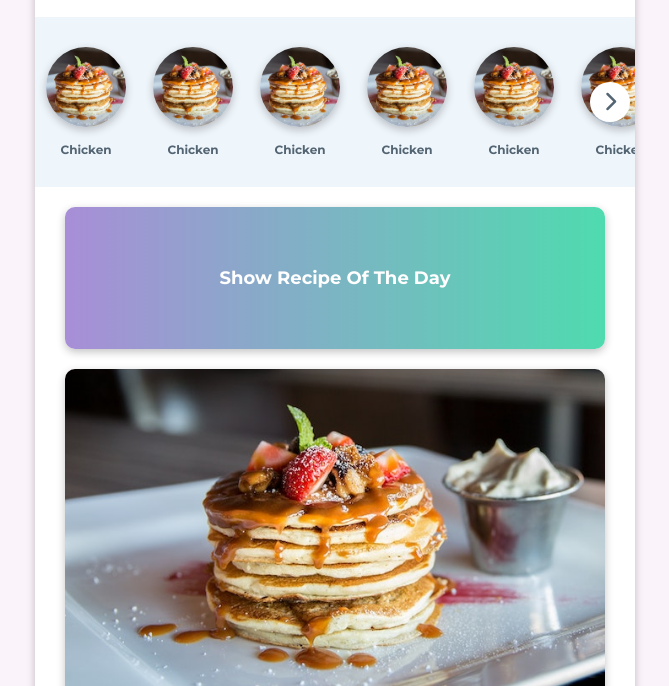
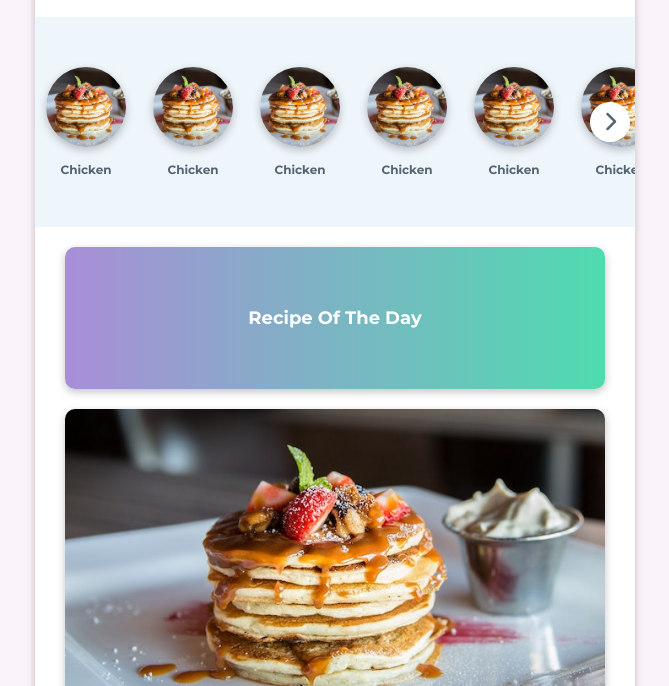
Before and after one commit to zilva149/js-recipes-app, a website: page public/index.html in a window 1280 px wide. Shown: the part 114-800 px from the top of the page, without its empty margins (305-974 px from the left). Drawn offline with Linux system fonts and the light colour scheme.

Commit message:
refactored favorite section

```diff
--- a/public/assets/css/app.css
+++ b/public/assets/css/app.css
@@ -162,23 +162,27 @@ img {
 .fav-section {
   position: relative;
   padding: 3rem 0;
+  background-color: #eef5fb;
+}
+
+.fav-section .container {
+  width: 100%;
   display: grid;
   grid-auto-flow: column;
   grid-auto-columns: 29%;
   gap: 0.5rem;
   overflow-x: auto;
   overscroll-behavior-inline: contain;
-  background-color: #eef5fb;
 }
 
 @media screen and (min-width: 500px) {
-  .fav-section {
+  .fav-section .container {
     grid-auto-columns: 21%;
   }
 }
 
 @media screen and (min-width: 568px) {
-  .fav-section {
+  .fav-section .container {
     grid-auto-columns: 17%;
   }
 }
@@ -193,12 +197,12 @@ img {
 }
 
 /* Hide scrollbar for Chrome, Safari and Opera */
-.fav-section::-webkit-scrollbar {
+.fav-section .container::-webkit-scrollbar {
   display: none;
 }
 
 /* Hide scrollbar for IE, Edge and Firefox */
-.fav-section {
+.fav-section .container {
   -ms-overflow-style: none; /* IE and Edge */
   scrollbar-width: none; /* Firefox */
 }
--- a/public/index.html
+++ b/public/index.html
@@ -19,9 +19,16 @@
         <input class="search" type="text" placeholder="Search for recipes..." />
       </header>
 
-      <section class="fav-section snaps-inline">
-        <i class="btn-scroll fa-solid fa-chevron-left hidden"></i>
-        <i class="btn-scroll fa-solid fa-chevron-right"></i>
+      <section class="fav-section" id="fav-section">
+        <i
+          class="btn-scroll fa-solid fa-chevron-left hidden"
+          id="btn-scroll-left"
+        ></i>
+        <i
+          class="btn-scroll fa-solid fa-chevron-right"
+          id="btn-scroll-right"
+        ></i>
+        <div class="container snaps-inline">
           <div class="fav-recipe">
             <div class="img">
               <img src="./assets/img/pancakes.jpg" alt="food" />
@@ -58,12 +65,13 @@
             </div>
             <h6>Chicken</h6>
           </div>
+        </div>
       </section>
 
       <section class="recipes-section container">
         <article class="recipe">
           <div class="recipe-show-random">
-            <span>Show recipe of the day</span>
+            <span>Recipe of the day</span>
           </div>
           <div class="recipe-of-the-day hidden">
             <img src="./assets/img/pancakes.jpg" alt="recipe" />
```
Lines whose indentation alone changed are shown as unchanged.
